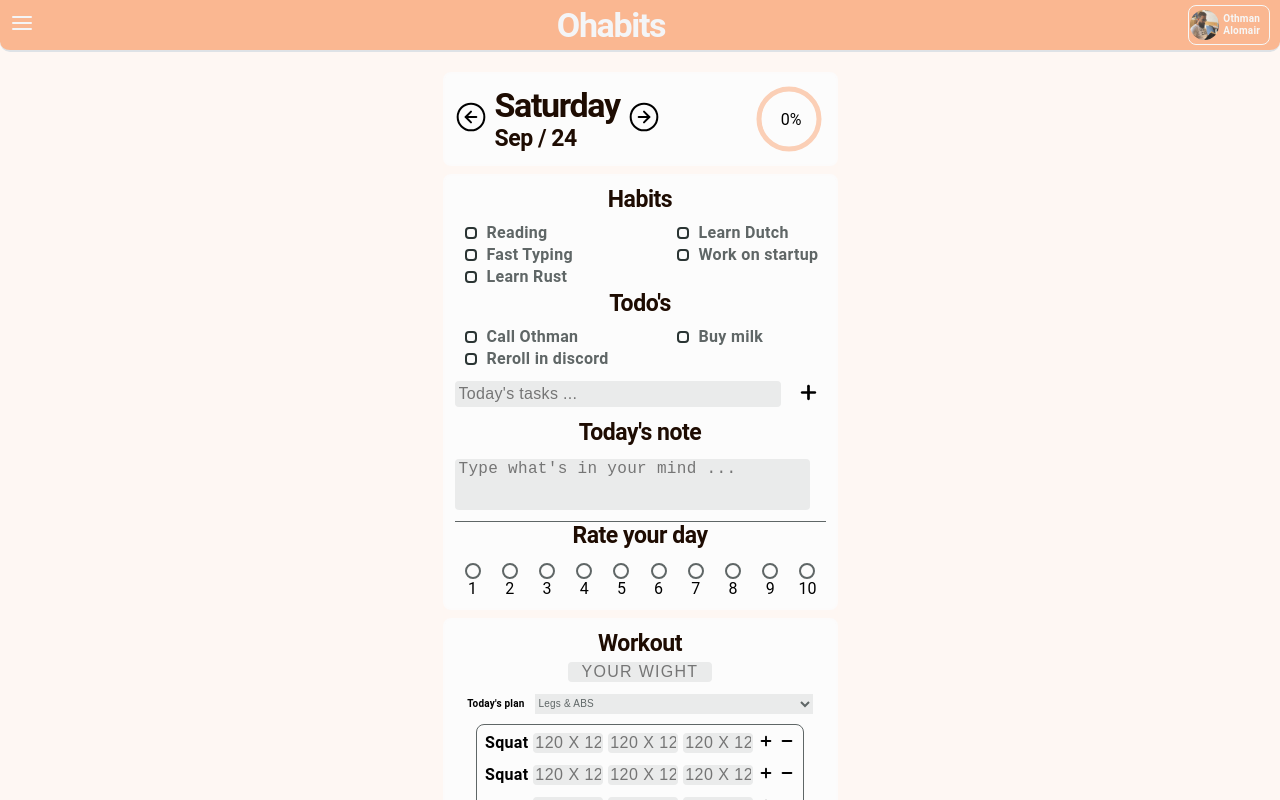
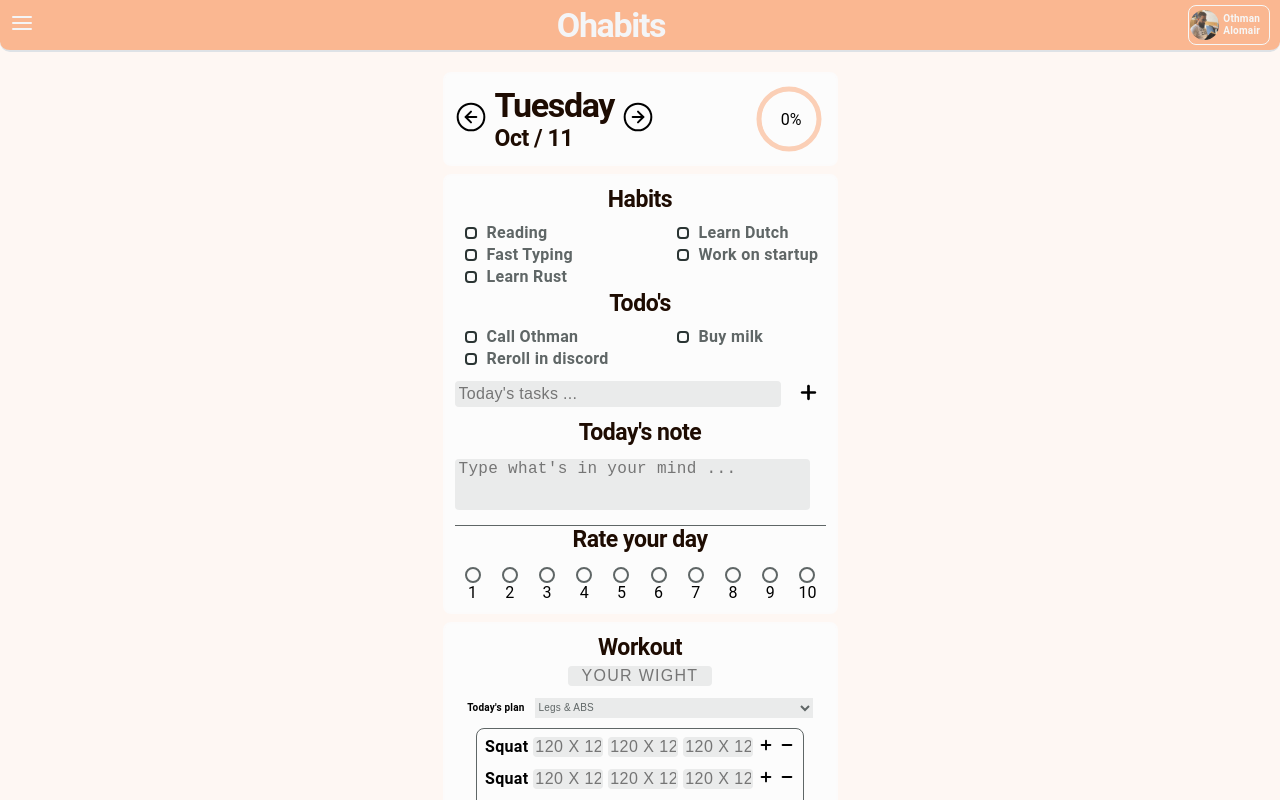
Before and after one commit to OthmanFaiz/ohabits, a Next.js app: page / in a window 1280 px wide. Shown: the top 800 px of the page. Built offline with nearby package versions, Linux system fonts and the light colour scheme.

Commit message:
some work on calendar

```diff
--- /dev/null
+++ b/components/Calendar.js
@@ -0,0 +1,29 @@
+import classes from './Calendar.module.css'
+import Image from "next/image";
+
+export default function Calender({date}) {
+    return (
+        <div className={classes.container}>
+            <div className={classes.month_year}>
+                <div className={classes.left_ar}>
+                    <Image src="/images/svg/left.svg" alt='arrow left' width={32} height={32} />
+                </div>
+                <div className={classes.month_year_title}>
+                    {date.toLocaleDateString('en-US', {month: 'long'}) + ' ' + date.toLocaleDateString('en-US', {year: 'numeric'})}
+                </div>
+                <div className={classes.right_ar}>
+                    <Image src="/images/svg/right.svg" alt='arrow right' width={32} height={32} />
+                </div>
+            </div>
+            <div className={classes.weekdays}>
+                <div className={classes.weekday}>S</div>
+                <div className={classes.weekday}>S</div>
+                <div className={classes.weekday}>M</div>
+                <div className={classes.weekday}>T</div>
+                <div className={classes.weekday}>W</div>
+                <div className={classes.weekday}>T</div>
+                <div className={classes.weekday}>F</div>
+            </div>
+        </div>
+    )
+}
--- /dev/null
+++ b/components/Calendar.module.css
@@ -0,0 +1,63 @@
+.container {
+    box-sizing: border-box;
+
+    /* Auto layout */
+
+    display: flex;
+    flex-direction: column;
+    align-items: center;
+    padding: 10px;
+
+    /* Neutral/50 */
+
+    background: #FCFCFC;
+    /* Neutral/100 */
+
+    border: 2px solid #FCFBFB;
+    border-radius: 8px;
+    margin-bottom: 8px;
+}
+
+.month_year {
+    display: flex;
+    justify-content: space-between;
+    align-items: center;
+    width: 100%;
+}
+
+.month_year_title {
+    font-weight: 700;
+    font-size: 23px;
+    line-height: 28px;
+    /* identical to box height, or 122% */
+
+    letter-spacing: -0.02em;
+
+    /* Primary/900 */
+
+    color: #1E0C02;
+    margin: 0;
+}
+
+.weekdays {
+    display: flex;
+    flex-direction: row;
+    justify-content: space-between;
+    width: 100%;
+}
+
+.weekday {
+    display: flex;
+    align-items: center;
+    justify-content: center;
+    width: 28px;
+    height: 28px;
+    font-weight: 600;
+    font-size: 12px;
+    line-height: 14px;
+    /* identical to box height, or 117% */
+
+    letter-spacing: 0.08em;
+
+    color: #000000;
+}
--- a/components/Date.js
+++ b/components/Dateform.js
@@ -1,18 +1,18 @@
-import classes from './Date.module.css'
+import classes from './Dateform.module.css'
 import Image from 'next/image'
 
 import Pie from './Pie'
 
-export default function Date({done}) {
+export default function Dateform({done, date, handleCalendar}) {
     return (
         <div className={classes.container}>
             <div className={classes.date}>
                 <div>
                     <Image src="/images/svg/ar-left.svg" alt='arrow left' width={32} height={32} />
                 </div>
-                <div className={classes.day_and_month}>
-                    <p className={classes.day}>Saturday</p>
-                    <p className={classes.month}>Sep / 24</p>
+                <div className={classes.day_and_month} onClick={handleCalendar}>
+                    <p className={classes.day}>{date.toLocaleDateString('en-US', { weekday: 'long' })}</p>
+                    <p className={classes.month}>{date.toLocaleDateString('en-US', {month: 'short'}) + ' / ' + date.toLocaleDateString('en-US', {day: 'numeric'})}</p>
                 </div>
                 <div>
                     <Image src="/images/svg/ar-right.svg" alt='arrow right' width={32} height={32} />
--- a/components/Date.module.css
+++ b/components/Dateform.module.css
@@ -31,6 +31,7 @@
     align-items: flex-start;
     margin-right: 8px;
     margin-left: 8px;
+    cursor: pointer;
 }
 
 .day {
--- a/components/Habits.js
+++ b/components/Habits.js
@@ -2,7 +2,7 @@ import classes from './Habits.module.css'
 import Image from 'next/image'
 import { useRef } from 'react'
 
-export default function Habits({ habits, todos, handleHabit, handleTodo, addTodo }) {
+export default function Habits({ habits, todos, handleHabit, handleTodo, addTodo, noteHandler ,handleRate }) {
     const NewTodoRef = useRef();
 
     const submitHandler = (e) => {
@@ -104,12 +104,14 @@ export default function Habits({ habits, todos, handleHabit, handleTodo, addTodo
             <div className={classes.habits_title}>
                 Today&apos;s note
             </div>
-            <textarea className={classes.textarea} placeholder="Type what's in your mind ..." />
+            <form>
+                <textarea className={classes.textarea} onChange={noteHandler} placeholder="Type what's in your mind ..." />
+            </form>
 
             <div className={`${classes.habits_title} ${classes.line}`}>
                 Rate your day
             </div>
-            <div className={classes.day_flex}>
+            <form onChange={handleRate} className={classes.day_flex}>
                 <div className={classes.day_radio}>
                     <input className={classes.radio} type="radio" name="day" id="1" />
                     <label htmlFor="1">1</label>
@@ -150,7 +152,7 @@ export default function Habits({ habits, todos, handleHabit, handleTodo, addTodo
                     <input className={classes.radio} type="radio" name="day" id="10" />
                     <label htmlFor="10">10</label>
                 </div>
-            </div>
+            </form>
         </div>
     )
 }
--- a/pages/index.js
+++ b/pages/index.js
@@ -4,9 +4,10 @@ import classes from '../styles/Home.module.css'
 
 import { useEffect, useState } from 'react'
 
-import Date from '../components/Date'
+import Dateform from '../components/Dateform'
 import Habits from '../components/Habits'
 import Workout from '../components/Workout'
+import Calendar from '../components/Calendar'
 
 export default function Home() {
       const [habits, setHabits] = useState([
@@ -25,6 +26,14 @@ export default function Home() {
 
     const [done, setDone] = useState(0);
 
+    const [note, setNote] = useState('');
+
+    const [rate, setRate] = useState(0);
+
+    const [date, setDate] = useState(new Date());
+
+    const [showCalendar, setShowCalendar] = useState(false);
+
     const handleHabit = (index) => {
         const newHabits = [...habits];
         newHabits[index].done = !newHabits[index].done;
@@ -42,6 +51,18 @@ export default function Home() {
         setTodos(newTodos);
     }
 
+    const noteHandler = (e) => {
+        setNote(e.target.value);
+    }
+
+    const handleRate = (e) => {
+        setRate(+e.target.id);
+    }
+
+    const handleCalendar = () => {
+        setShowCalendar(!showCalendar);
+    }
+
     useEffect(() => {
         let count = 0;
         habits.forEach(habit => {
@@ -53,6 +74,7 @@ export default function Home() {
         const percentage = Math.round((count / (habits.length + todos.length)) * 100);
         setDone(percentage);
     },[habits, todos]);
+
   return (
     <>
       <Head>
@@ -62,8 +84,9 @@ export default function Home() {
       </Head>
       <Header />
       <div className={classes.container}>
-        <Date done={done} />
-        <Habits habits={habits} todos={todos} handleHabit={handleHabit} handleTodo={handleTodo} addTodo={addTodo} />
+        <Dateform handleCalendar={handleCalendar} date={date} done={done} />
+        {showCalendar && <Calendar date={date} />}
+        <Habits habits={habits} todos={todos} handleHabit={handleHabit} handleTodo={handleTodo} addTodo={addTodo} noteHandler={noteHandler} handleRate={handleRate} />
         <Workout />
       </div>
     </>
```
Also changed, not shown: public/images/svg/left.svg (added), public/images/svg/right.svg (added).
